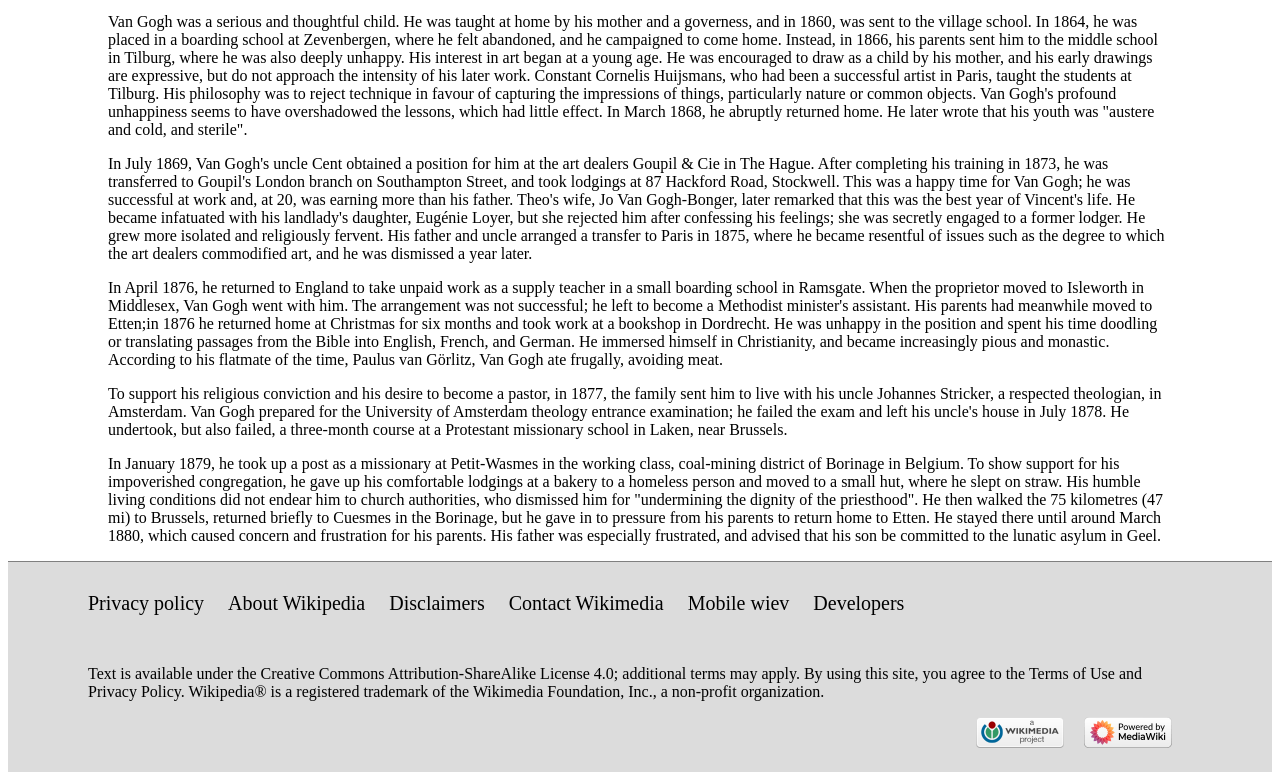
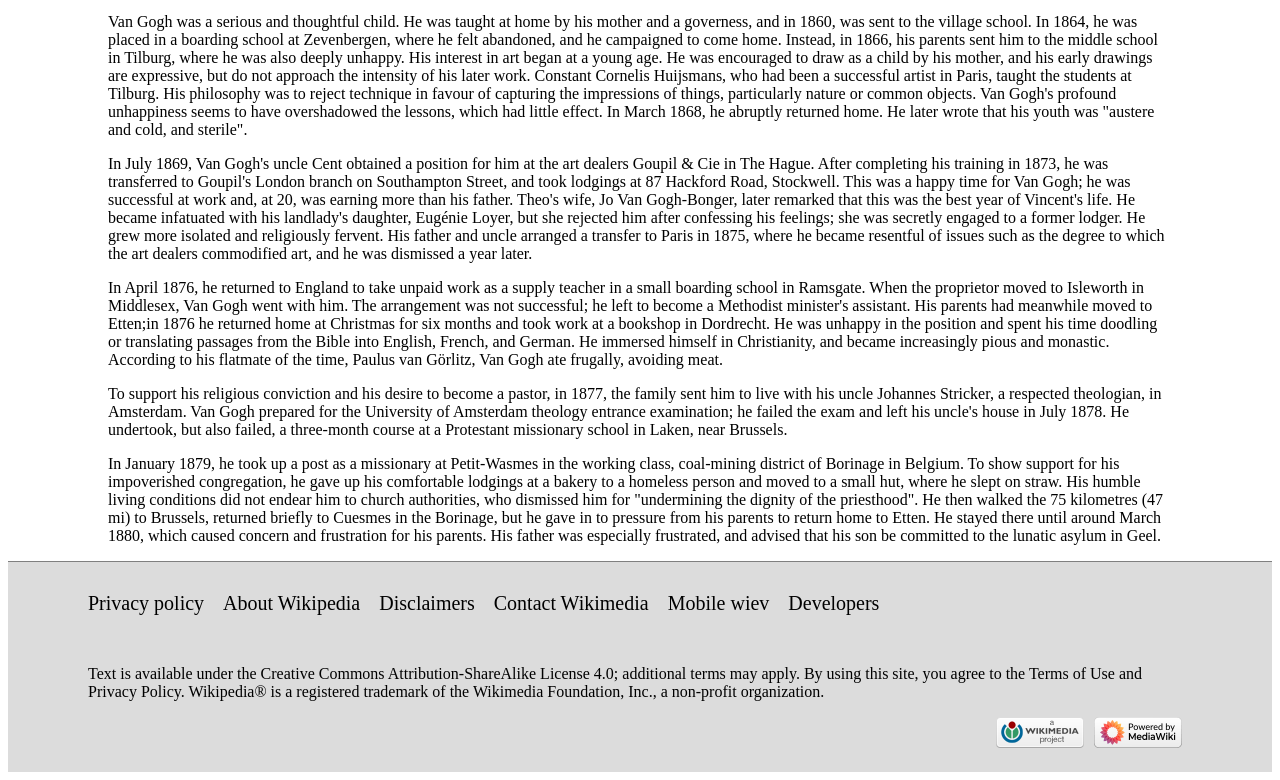
Before and after one commit to HumayNajaf/Task, a plain HTML site: page index.html in a window 1280 px wide. Shown: the part 1459-2239 px from the top of the page. Drawn offline with Linux system fonts and the light colour scheme.

Commit message:
first update

```diff
--- a/index.html
+++ b/index.html
@@ -192,8 +192,8 @@
         <p class="privacy_policy">Text is available under the Creative Commons Attribution-ShareAlike License 4.0; additional terms may apply. By using this site, you
             agree to the Terms of Use and Privacy Policy. Wikipedia® is a registered trademark of the Wikimedia Foundation, Inc., a non-profit
             organization.</p>
-        <img class="mediawiki" src="./images/poweredby_mediawiki_88x31.jpg">
-        <img class="mediawiki" src="./images/wikimedia-button.jpg">
+        <a href="https://wikimediafoundation.org/"><img class="mediawiki" src="./images/poweredby_mediawiki_88x31.jpg"></a>
+        <a href="https://www.mediawiki.org/wiki/MediaWiki"><img class="mediawiki" src="./images/wikimedia-button.jpg"></a>
 
     </footer>
 
--- a/style.css
+++ b/style.css
@@ -31,7 +31,7 @@ main {
 }
 .mediawiki {
     float: right;
-    margin-right: 20px;
+    margin-right: 10px;
 }
 footer {
     background-color: gainsboro;
@@ -40,7 +40,7 @@ footer {
     padding: 30px 80px 30px 80px;
 }
 .footer-nav a{
-    margin-right: 20px;
+    margin-right: 15px;
     font-size: 20px;
 }
 .privacy_policy {
```
